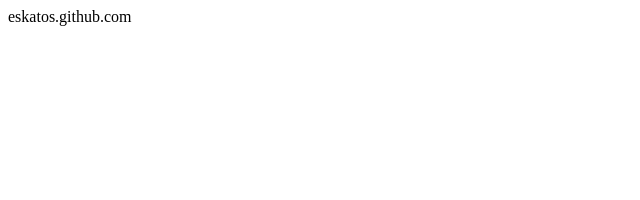
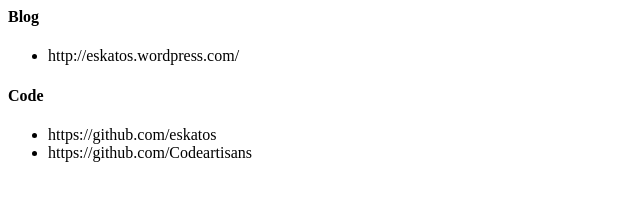
Before and after one commit to eskatos/eskatos.github.com, a plain HTML site: page index.html in a window 1280 px wide. Shown: the whole page, without its empty margins (0-640 px from the left). Drawn offline with Linux system fonts and the light colour scheme.

Commit message:
Added links to blog & code

```diff
--- a/index.html
+++ b/index.html
@@ -3,6 +3,12 @@
         <title>eskatos.github.com</title>
     </head>
     <body>
-        <p>eskatos.github.com</p>
+	<h4>Blog</h4>
+	<ul><li>http://eskatos.wordpress.com/</li></ul>
+	<h4>Code</h4>
+	<ul>
+	<li>https://github.com/eskatos</li>
+	<li>https://github.com/Codeartisans</li>
+	</ul>
     </body>
 </html>
```
